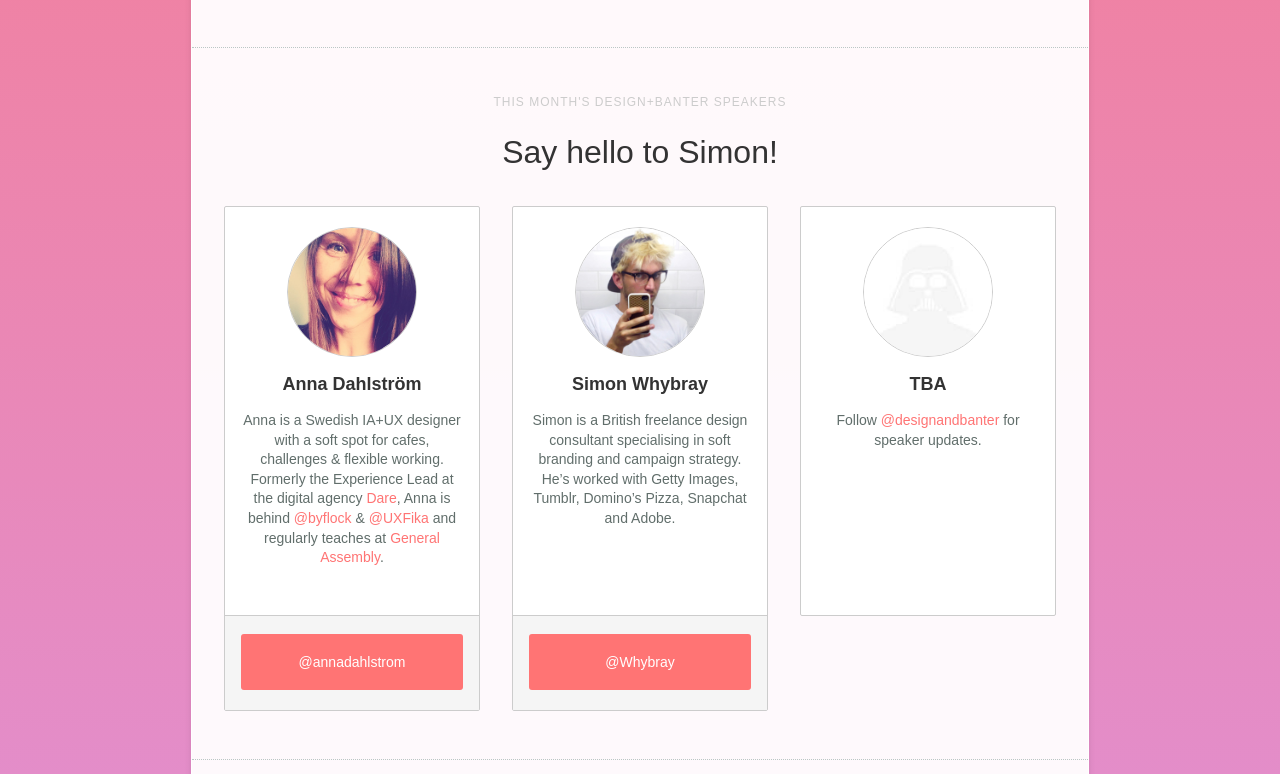
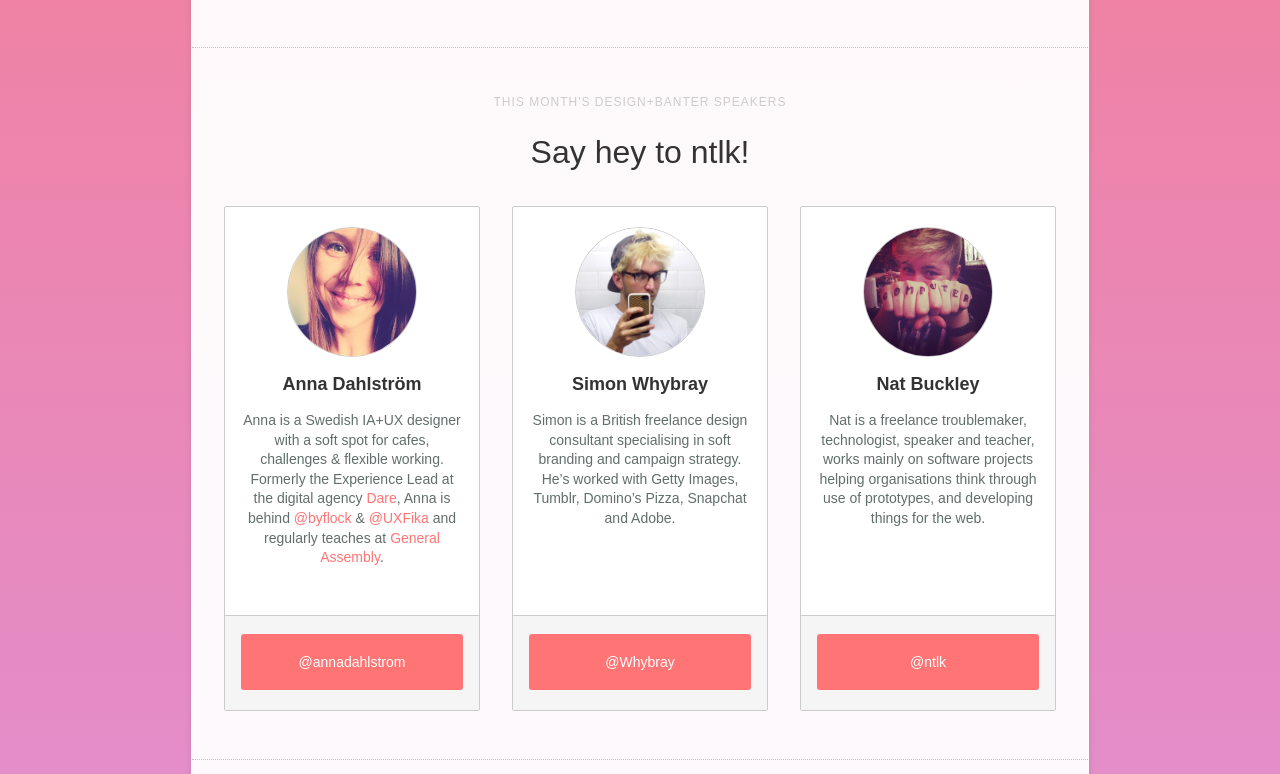
Before and after one commit to design-and-banter/db-dotcom, a Jekyll site: the page built from index.html, in a window 1280 px wide and 900 px high, scrolled down 941 px, cut to the strip 126-900 px from the top of the window. Built offline with Jekyll 4.4.1, drawn with Linux system fonts in a browser that asks for light colours; nearby versions of some CDN libraries; comment, search, counter and statistics services are not loaded.

Commit message:
add ntlk

```diff
--- a/_includes/event.html
+++ b/_includes/event.html
@@ -15,7 +15,7 @@
   <section class="speakers" id="speakers">
     <span class="strap">This month's Design+Banter speakers</span>
 
-    <h1>Say hello to Simon!</h1>
+    <h1>Say hey to ntlk!</h1>
 
     <ul>
 
@@ -70,19 +70,19 @@
           <article class="speaker">
 
             <div class="head">
-              <img src="images/speakers/tba.jpg">
+              <img src="images/speakers/ntlk.jpg">
             </div>
 
             <section class='bio'>
 
-              <h1>TBA</h1>
-              <p>Follow <a hred="http://twitter.com/designandbanter/">@designandbanter</a> for speaker updates.</p>
+              <h1>Nat Buckley</h1>
+              <p>Nat is a freelance troublemaker, technologist, speaker and teacher, works mainly on software projects helping organisations think through use of prototypes, and developing things for the web.</p>
 
             </section>
 
-            <!-- <section class='interact'>
-              <a href="http://www.twitter.com/" target='_blank' class='btn'>@</a>
-            </section> -->
+            <section class='interact'>
+              <a href="http://www.twitter.com/ntlk" target='_blank' class='btn'>@ntlk</a>
+            </section>
 
           </article>
 
```
Also changed, not shown: images/speakers/ntlk.jpg (added), images/speakers/ntlk.png (deleted), 1 other file.
